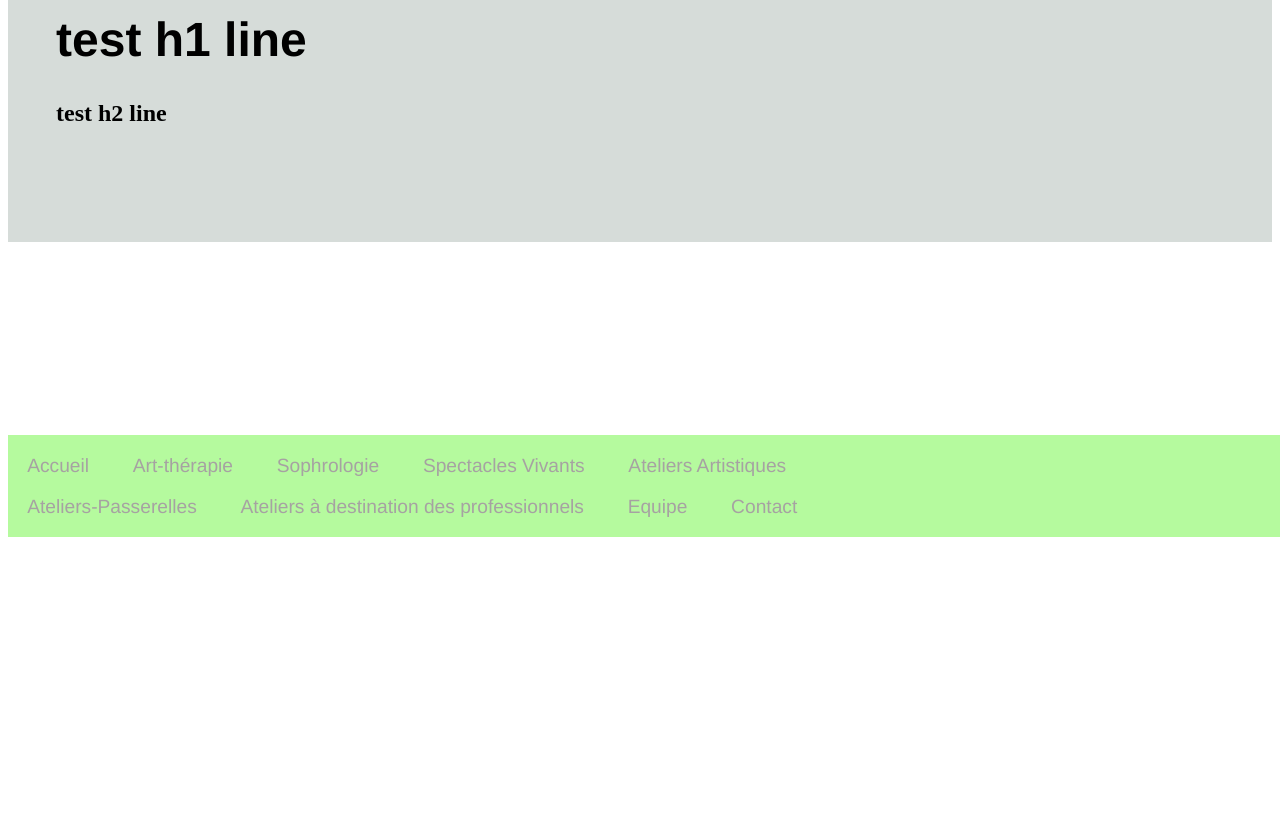
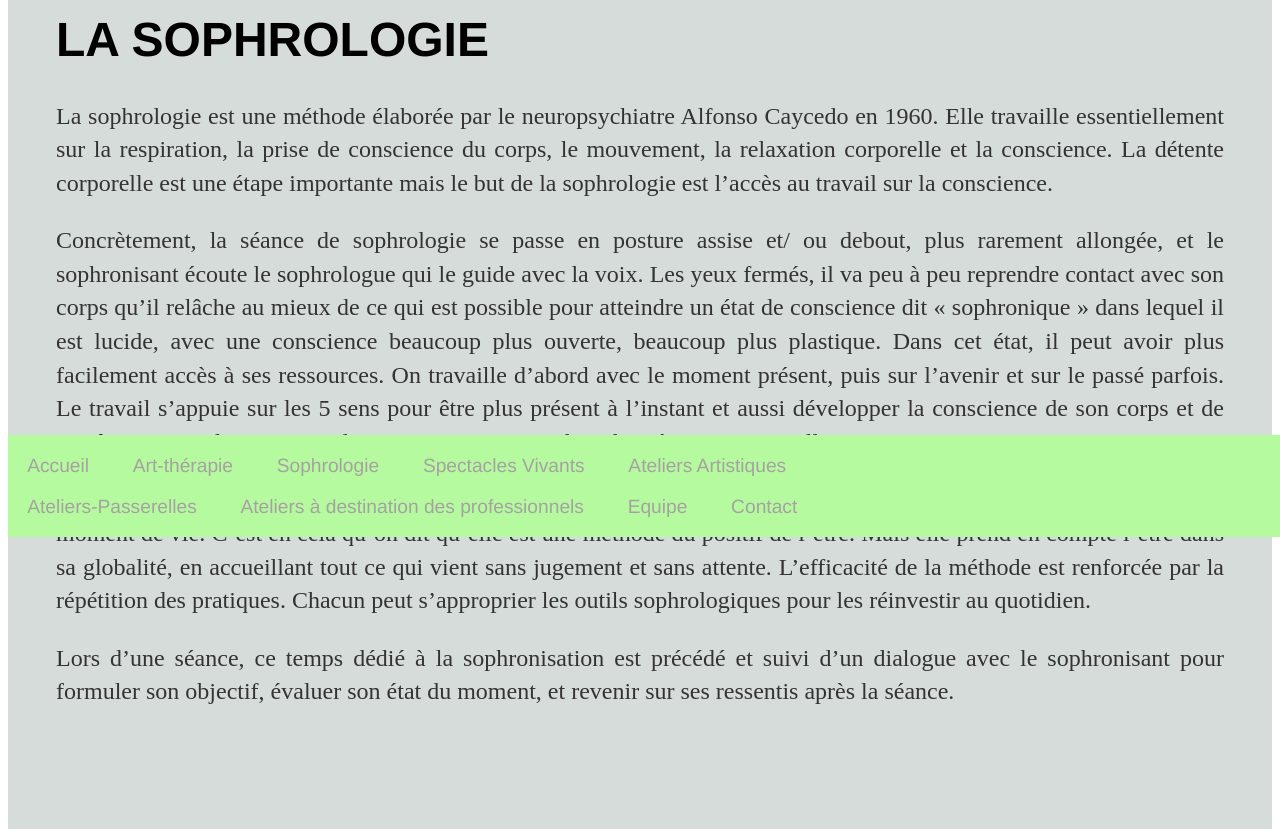
Before and after one commit to leshnik/revertouthaut, a Jekyll site: the page built from sophrologie.md, in a window 1280 px wide. Shown: the part 363-1200 px from the top of the page. Built offline with Jekyll 4.4.1, drawn with Linux system fonts in a browser that asks for light colours; before the commit the page ends 900 px from its top, so only the background shows below that.

Commit message:
Add content to sophrologie page

```diff
--- a/sophrologie.md
+++ b/sophrologie.md
@@ -2,5 +2,15 @@
 layout: default
 title: a propos
 ---
-# test h1 line
-## test h2 line
+# LA SOPHROLOGIE
+
+La sophrologie est une méthode élaborée par le neuropsychiatre Alfonso Caycedo en 1960. Elle travaille essentiellement sur la respiration, la prise de conscience du corps, le mouvement, la relaxation corporelle et la conscience. La détente corporelle est une étape importante mais le but de la sophrologie est l'accès au travail sur la conscience.
+
+
+Concrètement, la séance de sophrologie se passe en posture assise et/ ou debout, plus rarement allongée, et le sophronisant écoute le sophrologue qui le guide avec la voix. Les yeux fermés, il va peu à peu reprendre contact avec son corps qu'il relâche au mieux de ce qui est possible pour atteindre un état de conscience dit « sophronique » dans lequel il est lucide, avec une conscience beaucoup plus ouverte, beaucoup plus plastique. Dans cet état, il peut avoir plus facilement accès à ses ressources. On travaille d'abord avec le moment présent, puis sur l'avenir et sur le passé parfois. Le travail s'appuie sur les 5 sens pour être plus présent à l'instant et aussi développer la conscience de son corps et de son être au monde. On passe donc aussi par un travail sur la mémoire sensorielle.
+
+
+La sophrologie travaille avec les ressources et les valeurs de chacun, en prenant en compte ses particularités et son moment de vie. C'est en cela qu'on dit qu'elle est une méthode du positif de l'être. Mais elle prend en compte l'être dans sa globalité, en accueillant tout ce qui vient sans jugement et sans attente. L'efficacité de la méthode est renforcée par la répétition des pratiques. Chacun peut s'approprier les outils sophrologiques pour les réinvestir au quotidien.
+
+
+Lors d'une séance, ce temps dédié à la sophronisation est précédé et suivi d'un dialogue avec le sophronisant pour formuler son objectif, évaluer son état du moment, et revenir sur ses ressentis après la séance.
```
